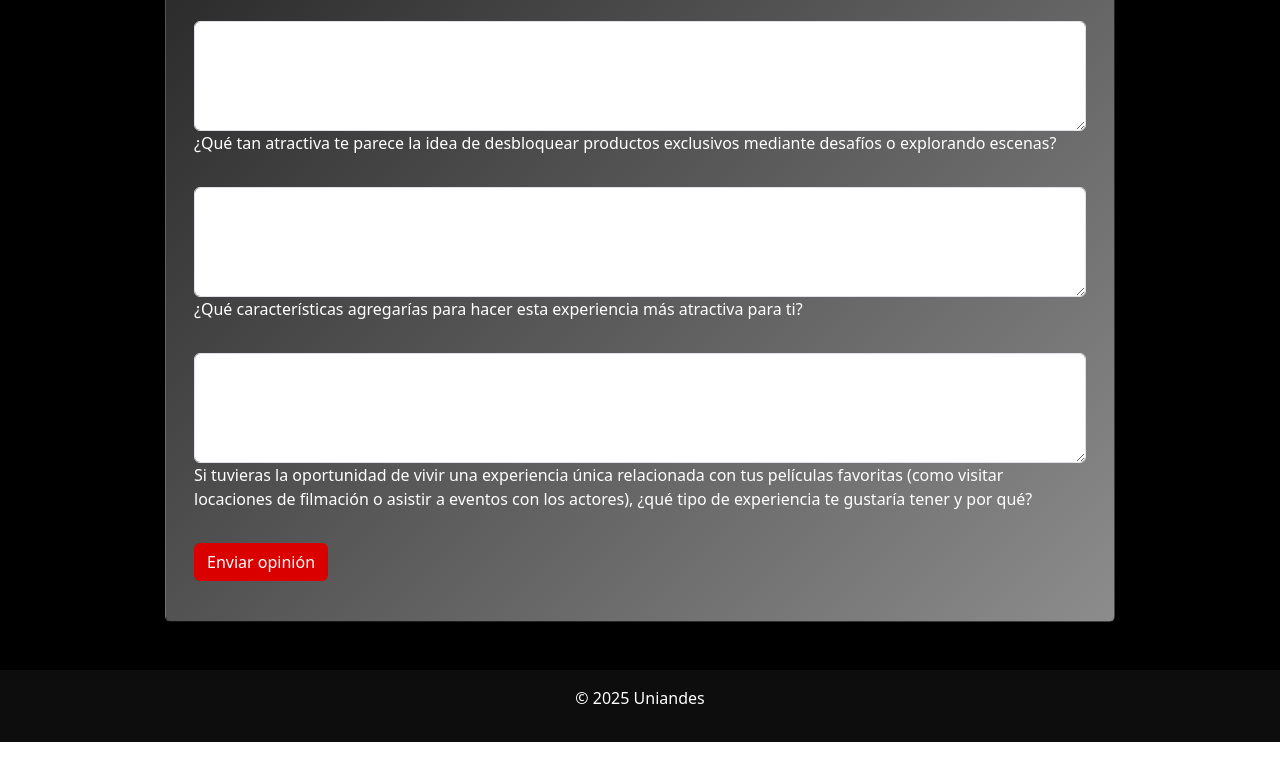
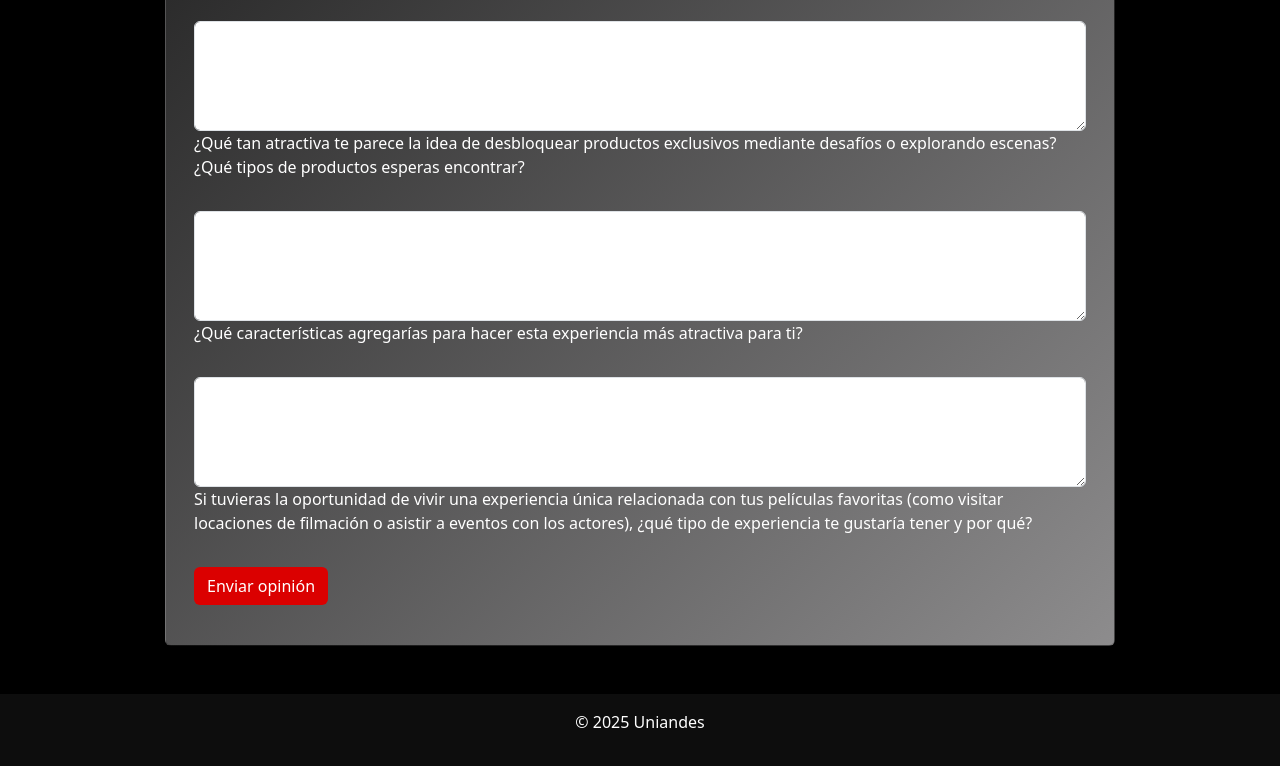
Before and after one commit to wcuadrosuniandes/prototipe-marketing, a plain HTML site: page index.html in a window 1280 px wide. Shown: the part 1910-2676 px from the top of the page. Before the commit the page ends 2652 px from the top, so only its background shows below. Drawn offline with nearby package versions, Linux system fonts and the light colour scheme.

Commit message:
Update user feedback question in index.html to gather more specific product expectations

```diff
--- a/index.html
+++ b/index.html
@@ -184,7 +184,8 @@
                                 <textarea class="form-control" id="form4Opinion" rows="4"
                                     name="entry.1118998830"></textarea>
                                 <label class="form-label" for="form4Opinion">¿Qué tan atractiva te parece la idea de
-                                    desbloquear productos exclusivos mediante desafíos o explorando escenas?</label>
+                                    desbloquear productos exclusivos mediante desafíos o explorando escenas?¿Qué tipos
+                                    de productos esperas encontrar?</label>
                             </div>
 
                             <div data-mdb-input-init class="form-outline mb-4">
```
